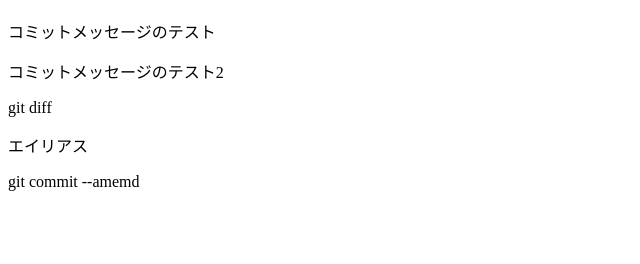
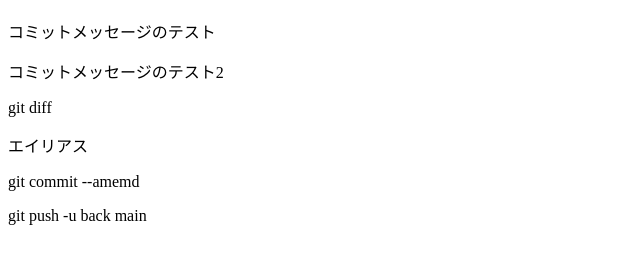
Before and after one commit to shu-t23/github_tutorial_back, a plain HTML site: page index.html in a window 1280 px wide. Shown: the part 70-334 px from the top of the page, without its empty margins (0-640 px from the left). Drawn offline with Linux system fonts and the light colour scheme.

Commit message:
2つ作成中

```diff
--- a/index.html
+++ b/index.html
@@ -15,6 +15,7 @@
   <P>git diff</P>
   <P>エイリアス</P>
   <p>git commit --amemd</p>
+  <P>git push -u back main</P>
 
 </body>
 
```
